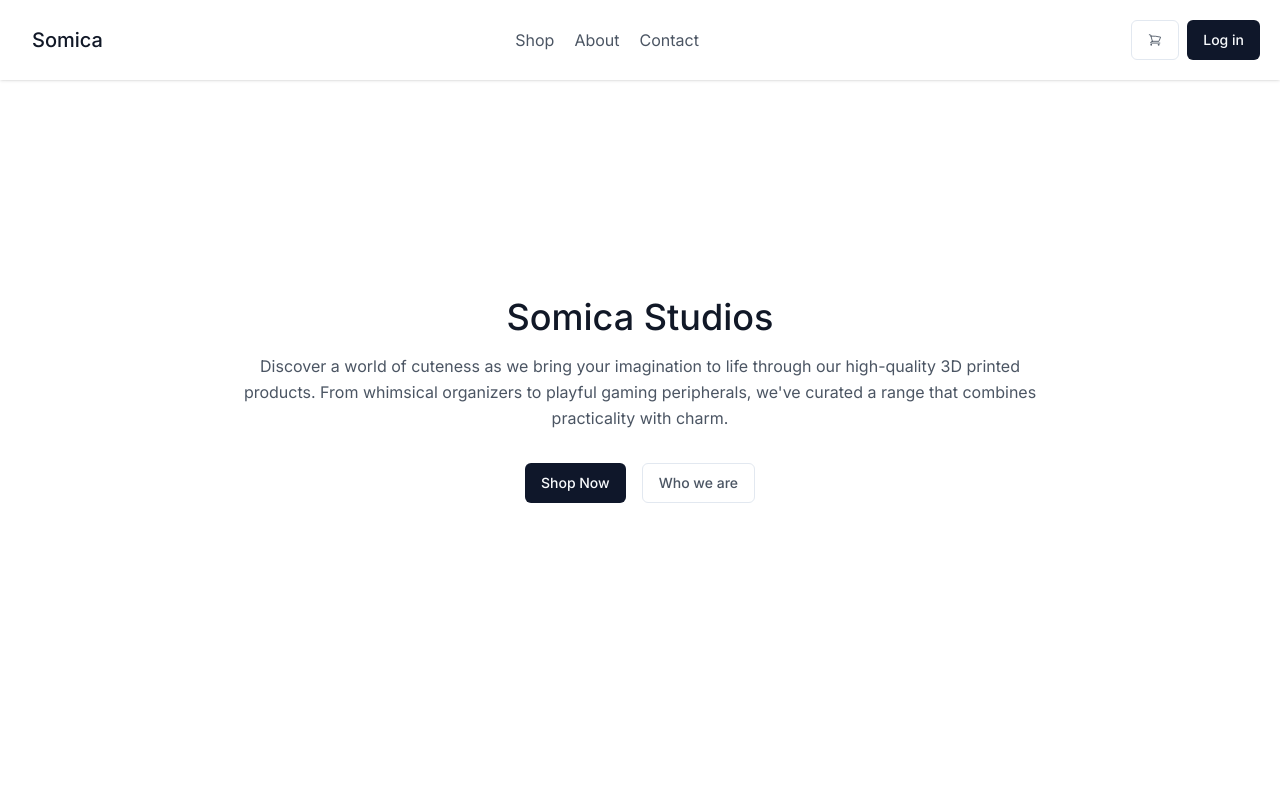
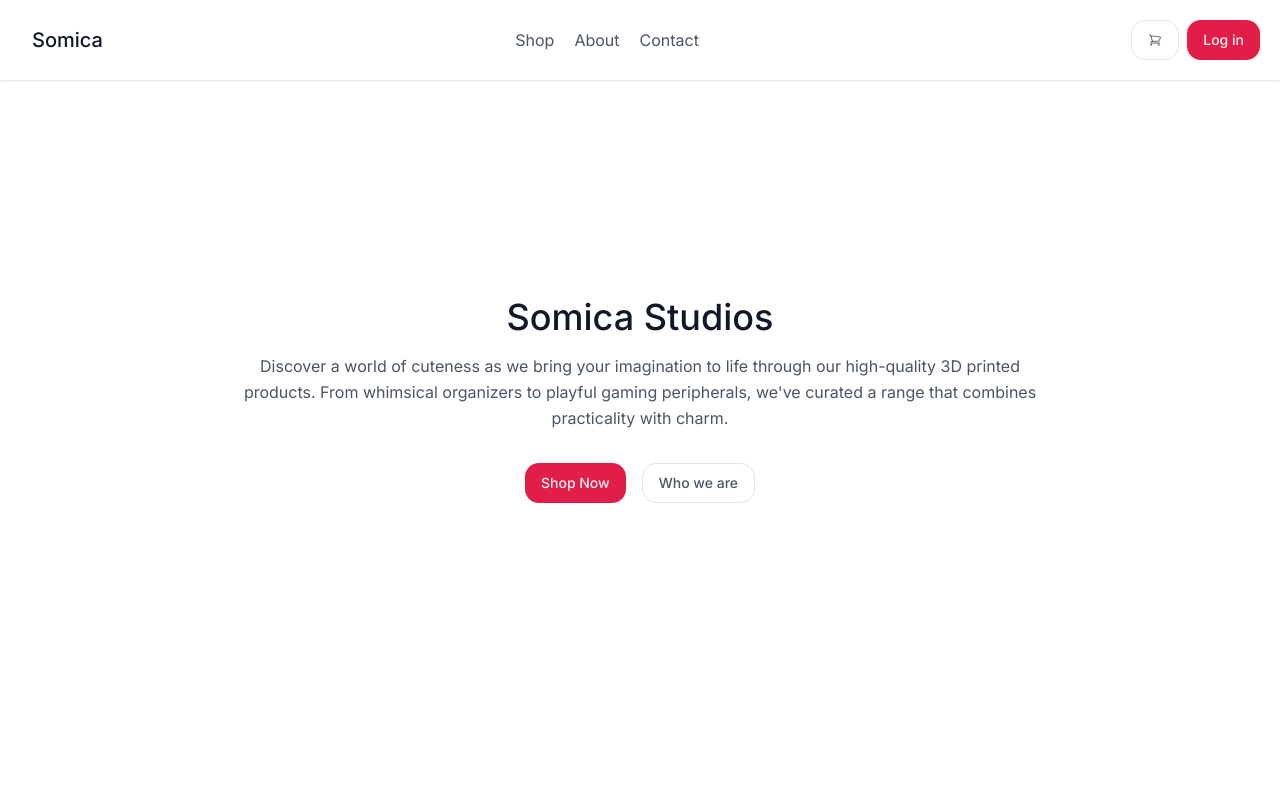
Before and after one commit to disosur/somica-studios-ecommerce-site, a Next.js app: page / in a window 1280 px wide. Shown: the top 800 px of the page. Built offline with nearby package versions, Linux system fonts and the light colour scheme; no server answers; the database is empty.

Commit message:
fixed minor issues

```diff
--- /dev/null
+++ b/app/(ecommerce)/(pages)/product/[id]/actions.ts
@@ -0,0 +1,39 @@
+"use server";
+
+import { createCart, getCart } from "@/lib/db/cart";
+import { prisma } from "@/lib/db/prisma";
+import { revalidatePath } from "next/cache";
+
+export async function incrementProductQuantity(productId: string) {
+  const cart = (await getCart()) ?? (await createCart());
+
+  const articleInCart = cart.items.find((item) => item.productId === productId);
+
+  if (articleInCart) {
+    await prisma.cart.update({
+      where: { id: cart.id },
+      data: {
+        items: {
+          update: {
+            where: { id: articleInCart.id },
+            data: { quantity: { increment: 1 } },
+          },
+        },
+      },
+    });
+  } else {
+    await prisma.cart.update({
+      where: { id: cart.id },
+      data: {
+        items: {
+          create: {
+            productId,
+            quantity: 1,
+          },
+        },
+      },
+    });
+  }
+
+  revalidatePath("/products/[id]");
+}
--- a/app/(ecommerce)/(pages)/product/[id]/page.tsx
+++ b/app/(ecommerce)/(pages)/product/[id]/page.tsx
@@ -8,6 +8,7 @@
 import { Separator } from "@/components/ui/separator";
 import { Metadata } from "next";
 import CTA from "@/components/Coded sections/CTA";
+import { incrementProductQuantity } from "./actions";
 
 type ProductPageProps = {
   params: {
--- a/app/globals.css
+++ b/app/globals.css
@@ -5,64 +5,47 @@
 @layer base {
   :root {
     --background: 0 0% 100%;
-    --foreground: 222.2 84% 4.9%;
-
+    --foreground: 240 10% 3.9%;
     --card: 0 0% 100%;
-    --card-foreground: 222.2 84% 4.9%;
-
+    --card-foreground: 240 10% 3.9%;
     --popover: 0 0% 100%;
-    --popover-foreground: 222.2 84% 4.9%;
-
-    --primary: 222.2 47.4% 11.2%;
-    --primary-foreground: 210 40% 98%;
-
-    --secondary: 210 40% 96.1%;
-    --secondary-foreground: 222.2 47.4% 11.2%;
-
-    --muted: 210 40% 96.1%;
-    --muted-foreground: 215.4 16.3% 46.9%;
-
-    --accent: 210 40% 96.1%;
-    --accent-foreground: 222.2 47.4% 11.2%;
-
+    --popover-foreground: 240 10% 3.9%;
+    --primary: 346.8 77.2% 49.8%;
+    --primary-foreground: 355.7 100% 97.3%;
+    --secondary: 240 4.8% 95.9%;
+    --secondary-foreground: 240 5.9% 10%;
+    --muted: 240 4.8% 95.9%;
+    --muted-foreground: 240 3.8% 46.1%;
+    --accent: 240 4.8% 95.9%;
+    --accent-foreground: 240 5.9% 10%;
     --destructive: 0 84.2% 60.2%;
-    --destructive-foreground: 210 40% 98%;
-
-    --border: 214.3 31.8% 91.4%;
-    --input: 214.3 31.8% 91.4%;
-    --ring: 222.2 84% 4.9%;
-
-    --radius: 0.5rem;
+    --destructive-foreground: 0 0% 98%;
+    --border: 240 5.9% 90%;
+    --input: 240 5.9% 90%;
+    --ring: 346.8 77.2% 49.8%;
+    --radius: 1rem;
   }
 
   .dark {
-    --background: 222.2 84% 4.9%;
-    --foreground: 210 40% 98%;
-
-    --card: 222.2 84% 4.9%;
-    --card-foreground: 210 40% 98%;
-
-    --popover: 222.2 84% 4.9%;
-    --popover-foreground: 210 40% 98%;
-
-    --primary: 210 40% 98%;
-    --primary-foreground: 222.2 47.4% 11.2%;
-
-    --secondary: 217.2 32.6% 17.5%;
-    --secondary-foreground: 210 40% 98%;
-
-    --muted: 217.2 32.6% 17.5%;
-    --muted-foreground: 215 20.2% 65.1%;
-
-    --accent: 217.2 32.6% 17.5%;
-    --accent-foreground: 210 40% 98%;
-
+    --background: 20 14.3% 4.1%;
+    --foreground: 0 0% 95%;
+    --card: 24 9.8% 10%;
+    --card-foreground: 0 0% 95%;
+    --popover: 0 0% 9%;
+    --popover-foreground: 0 0% 95%;
+    --primary: 346.8 77.2% 49.8%;
+    --primary-foreground: 355.7 100% 97.3%;
+    --secondary: 240 3.7% 15.9%;
+    --secondary-foreground: 0 0% 98%;
+    --muted: 0 0% 15%;
+    --muted-foreground: 240 5% 64.9%;
+    --accent: 12 6.5% 15.1%;
+    --accent-foreground: 0 0% 98%;
     --destructive: 0 62.8% 30.6%;
-    --destructive-foreground: 210 40% 98%;
-
-    --border: 217.2 32.6% 17.5%;
-    --input: 217.2 32.6% 17.5%;
-    --ring: 212.7 26.8% 83.9%;
+    --destructive-foreground: 0 85.7% 97.3%;
+    --border: 240 3.7% 15.9%;
+    --input: 240 3.7% 15.9%;
+    --ring: 346.8 77.2% 49.8%;
   }
 }
 
```
